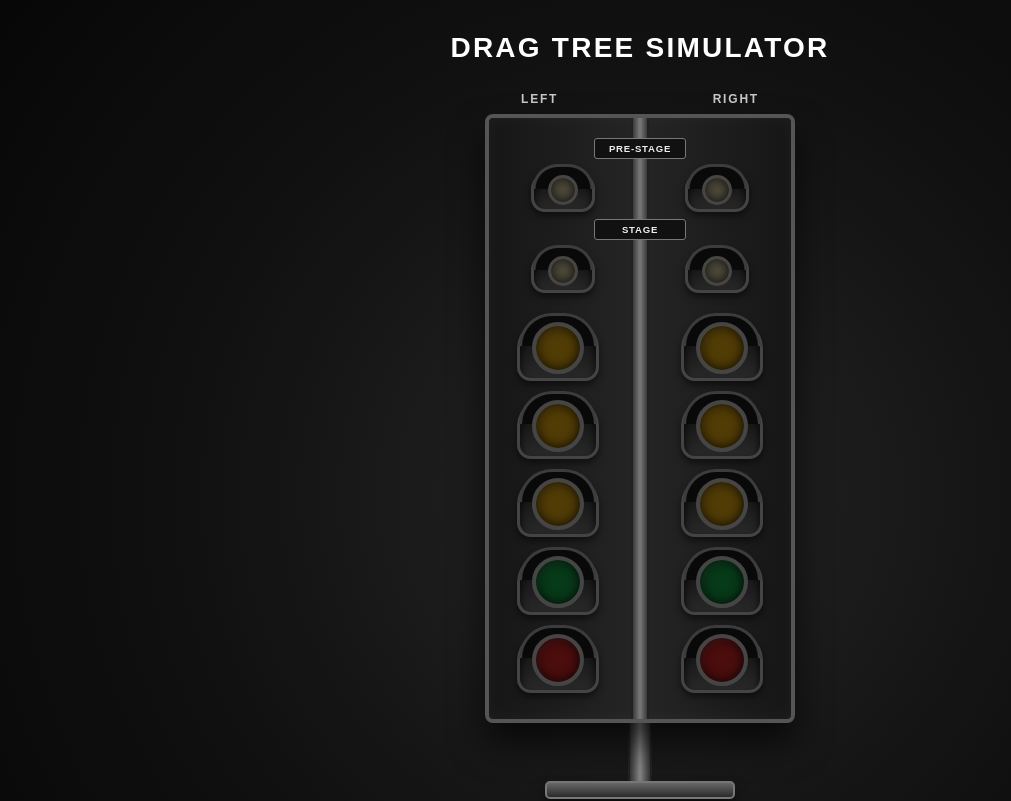
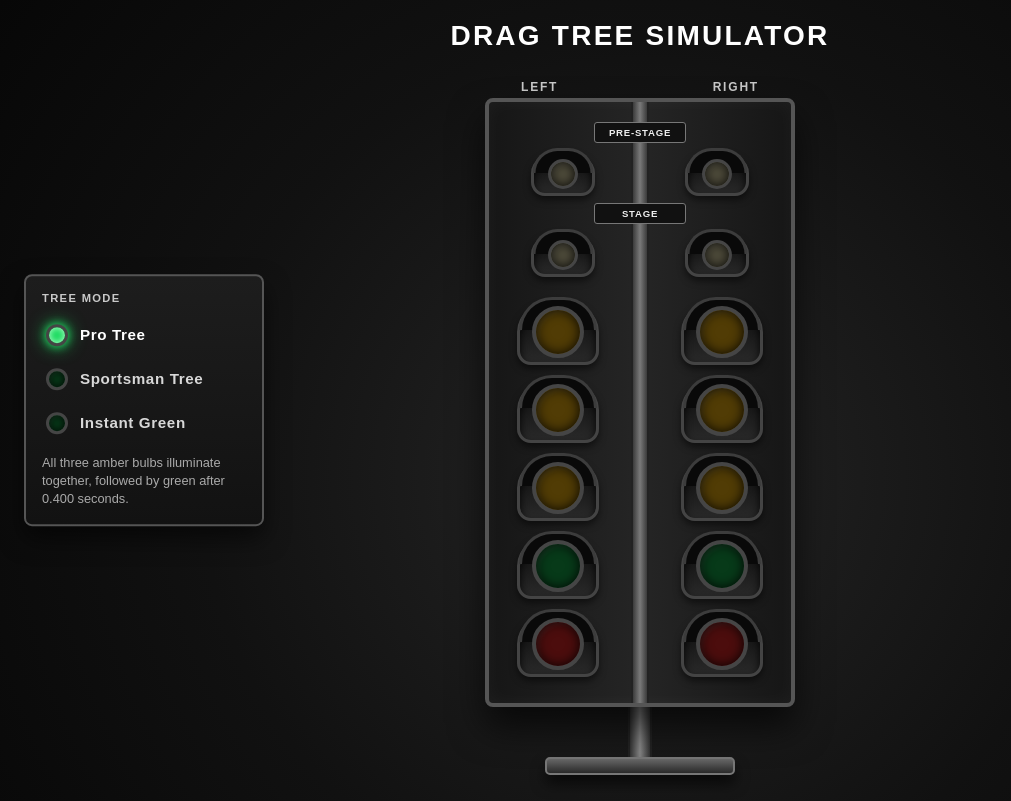
Before and after one commit to Christopher-Holland/drag-tree, a React (Vite) app: page / in a window 1280 px wide. Shown: the top 801 px of the page, without its empty margins (0-1011 px from the left). Built offline with nearby package versions, Linux system fonts and the light colour scheme.

Commit message:
feat: now able to switch between tree styles (pro, sport, instant). spacebar now acts as a 'trans-brake'

```diff
--- a/src/App.tsx
+++ b/src/App.tsx
@@ -1,5 +1,10 @@
 import { useEffect, useRef, useState } from "react";
 import Tree from "./components/Tree";
+import TreeModeSelect from "./components/Settings/treeMode";
+import {
+  treeModes,
+  type TreeMode,
+} from "./config/treeModes";
 
 type RaceState =
   | "idle"
@@ -11,13 +16,23 @@ type RaceState =
   | "red-light";
 
 function App() {
-  const [raceState, setRaceState] = useState<RaceState>("idle");
+  const [raceState, setRaceState] =
+    useState<RaceState>("idle");
+
   const [amberIndex, setAmberIndex] = useState(0);
-  const [reactionTime, setReactionTime] = useState<number | null>(null);
+  const [reactionTime, setReactionTime] =
+    useState<number | null>(null);
+
+  const [treeMode, setTreeMode] =
+    useState<TreeMode>("pro");
 
   const greenTimeRef = useRef<number | null>(null);
-  const scheduledGreenTimeRef = useRef<number | null>(null);
+  const scheduledGreenTimeRef =
+    useRef<number | null>(null);
+
   const timersRef = useRef<number[]>([]);
+
+  const mode = treeModes[treeMode];
 
   const preStageLit = raceState !== "idle";
 
@@ -29,7 +44,8 @@ function App() {
     raceState === "red-light";
 
   const greenLit =
-    raceState === "green" || raceState === "finished";
+    raceState === "green" ||
+    raceState === "finished";
 
   const redLit = raceState === "red-light";
 
@@ -52,55 +68,89 @@ function App() {
     setRaceState("idle");
   }
 
+  function turnGreen() {
+    greenTimeRef.current = performance.now();
+
+    setAmberIndex(0);
+    setRaceState("green");
+  }
+
   function startCountdown() {
     setRaceState("staged");
 
-    const starterDelay = 1000 + Math.random() * 2000;
+    const starterDelay =
+      1000 + Math.random() * 2000;
 
     scheduledGreenTimeRef.current =
-      performance.now() + starterDelay + 1500;
+      performance.now() +
+      starterDelay +
+      mode.greenDelayMs;
 
     const startTimer = window.setTimeout(() => {
-      setRaceState("countdown");
-      setAmberIndex(1);
+      /*
+       * PRO TREE
+       *
+       * All three ambers illuminate together.
+       */
+      if (mode.amberStyle === "simultaneous") {
+        setRaceState("countdown");
+        setAmberIndex(3);
 
-      const secondAmberTimer = window.setTimeout(() => {
-        setAmberIndex(2);
-      }, 500);
+        const greenTimer = window.setTimeout(
+          turnGreen,
+          mode.greenDelayMs,
+        );
 
-      const thirdAmberTimer = window.setTimeout(() => {
-        setAmberIndex(3);
-      }, 1000);
+        timersRef.current.push(greenTimer);
+        return;
+      }
 
-      const greenTimer = window.setTimeout(() => {
-        greenTimeRef.current = performance.now();
+      /*
+       * SPORTSMAN TREE
+       *
+       * Ambers illuminate one at a time.
+       */
+      if (mode.amberStyle === "sequential") {
+        setRaceState("countdown");
+        setAmberIndex(1);
 
-        setAmberIndex(0);
-        setRaceState("green");
-      }, 1500);
+        const secondAmberTimer = window.setTimeout(
+          () => {
+            setAmberIndex(2);
+          },
+          mode.amberIntervalMs,
+        );
 
-      timersRef.current.push(
-        secondAmberTimer,
-        thirdAmberTimer,
-        greenTimer,
-      );
+        const thirdAmberTimer = window.setTimeout(
+          () => {
+            setAmberIndex(3);
+          },
+          mode.amberIntervalMs * 2,
+        );
+
+        const greenTimer = window.setTimeout(
+          turnGreen,
+          mode.greenDelayMs,
+        );
+
+        timersRef.current.push(
+          secondAmberTimer,
+          thirdAmberTimer,
+          greenTimer,
+        );
+
+        return;
+      }
+
+      /*
+       * INSTANT GREEN
+       *
+       * Starter delay finishes and green comes on.
+       */
+      turnGreen();
     }, starterDelay);
 
     timersRef.current.push(startTimer);
-  }
-
-  function handleStageButton() {
-    if (raceState === "idle") {
-      setRaceState("pre-staged");
-      return;
-    }
-
-    if (raceState === "pre-staged") {
-      startCountdown();
-      return;
-    }
-
-    resetRace();
   }
 
   function handleLaunch() {
@@ -111,15 +161,34 @@ function App() {
       raceState === "countdown"
     ) {
       clearTimers();
+      setAmberIndex(0);
 
-      if (scheduledGreenTimeRef.current !== null) {
+      if (
+        scheduledGreenTimeRef.current !== null
+      ) {
+        /*
+         * Round to the nearest thousandth so a
+         * displayed 0.000 counts as a perfect light.
+         */
         const result =
-          launchTime - scheduledGreenTimeRef.current;
+          Math.round(
+            launchTime -
+              scheduledGreenTimeRef.current,
+          );
 
         setReactionTime(result);
+
+        if (result < 0) {
+          setRaceState("red-light");
+        } else {
+          greenTimeRef.current =
+            scheduledGreenTimeRef.current;
+          setRaceState("finished");
+        }
+
+        return;
       }
 
-      setAmberIndex(0);
       setRaceState("red-light");
       return;
     }
@@ -128,30 +197,90 @@ function App() {
       raceState === "green" &&
       greenTimeRef.current !== null
     ) {
-      const result =
-        launchTime - greenTimeRef.current;
+      const result = Math.round(
+        launchTime - greenTimeRef.current,
+      );
 
       setReactionTime(result);
       setRaceState("finished");
     }
   }
 
+  /*
+   * SPACEBAR CONTROLS
+   *
+   * First press:
+   *   Pre-stage
+   *
+   * Second press:
+   *   Stage and hold the transbrake
+   *
+   * Release:
+   *   Launch
+   */
   useEffect(() => {
     function handleKeyDown(event: KeyboardEvent) {
-      if (event.code !== "Space" || event.repeat) {
+      if (
+        event.code !== "Space" ||
+        event.repeat
+      ) {
         return;
       }
 
       event.preventDefault();
-      handleLaunch();
+
+      if (raceState === "idle") {
+        setRaceState("pre-staged");
+        return;
+      }
+
+      if (raceState === "pre-staged") {
+        startCountdown();
+      }
     }
 
-    window.addEventListener("keydown", handleKeyDown);
+    function handleKeyUp(event: KeyboardEvent) {
+      if (event.code !== "Space") {
+        return;
+      }
+
+      event.preventDefault();
+
+      /*
+       * Releasing the first pre-stage press
+       * shouldn't launch the car.
+       */
+      if (
+        raceState === "staged" ||
+        raceState === "countdown" ||
+        raceState === "green"
+      ) {
+        handleLaunch();
+      }
+    }
+
+    window.addEventListener(
+      "keydown",
+      handleKeyDown,
+    );
+
+    window.addEventListener(
+      "keyup",
+      handleKeyUp,
+    );
 
     return () => {
-      window.removeEventListener("keydown", handleKeyDown);
+      window.removeEventListener(
+        "keydown",
+        handleKeyDown,
+      );
+
+      window.removeEventListener(
+        "keyup",
+        handleKeyUp,
+      );
     };
-  }, [raceState]);
+  }, [raceState, mode]);
 
   useEffect(() => {
     return () => {
@@ -171,17 +300,40 @@ function App() {
     return "Reset";
   }
 
-  function getStatusMessage() {
+  function handleStageButton() {
     if (raceState === "idle") {
-      return "Click Pre-Stage to begin.";
+      setRaceState("pre-staged");
+      return;
     }
 
     if (raceState === "pre-staged") {
-      return "Move into the stage beam.";
+      startCountdown();
+      return;
+    }
+
+    resetRace();
+  }
+
+  function handleTreeModeChange(mode: TreeMode) {
+    if (mode === treeMode) {
+      return;
+    }
+
+    resetRace();
+    setTreeMode(mode);
+  }
+
+  function getStatusMessage() {
+    if (raceState === "idle") {
+      return "Press Space to pre-stage.";
+    }
+
+    if (raceState === "pre-staged") {
+      return "Press and hold Space to stage.";
     }
 
     if (raceState === "staged") {
-      return "Hold steady...";
+      return "Hold the transbrake...";
     }
 
     if (raceState === "countdown") {
@@ -196,14 +348,18 @@ function App() {
       raceState === "red-light" &&
       reactionTime !== null
     ) {
-      return `RED LIGHT: ${(reactionTime / 1000).toFixed(3)}`;
+      return `RED LIGHT: ${(
+        reactionTime / 1000
+      ).toFixed(3)}`;
     }
 
     if (
       raceState === "finished" &&
       reactionTime !== null
     ) {
-      return `Reaction time: ${(reactionTime / 1000).toFixed(3)} seconds`;
+      return `Reaction time: ${(
+        reactionTime / 1000
+      ).toFixed(3)} seconds`;
     }
 
     return "";
@@ -211,6 +367,16 @@ function App() {
 
   return (
     <main className="app">
+      <TreeModeSelect
+        value={treeMode}
+        onChange={handleTreeModeChange}
+        disabled={
+          raceState === "staged" ||
+          raceState === "countdown" ||
+          raceState === "green"
+        }
+      />
+
       <h1>Drag Tree Simulator</h1>
 
       <Tree
@@ -224,14 +390,17 @@ function App() {
       <section className="race-controls">
         <p
           className={`race-status ${
-            raceState === "red-light" ? "red-text" : ""
+            raceState === "red-light"
+              ? "red-text"
+              : ""
           }`}
         >
           {getStatusMessage()}
         </p>
 
         <p className="launch-instruction">
-          Press the spacebar to launch.
+          Press Space to pre-stage. Press and
+          hold Space to stage. Release to launch.
         </p>
 
         <button
--- /dev/null
+++ b/src/components/Settings/treeMode.tsx
@@ -0,0 +1,68 @@
+import {
+  treeModes,
+  type TreeMode,
+} from "../../config/treeModes";
+
+type TreeModeSelectProps = {
+  value: TreeMode;
+  onChange: (mode: TreeMode) => void;
+  disabled?: boolean;
+};
+
+function TreeModeSelect({
+  value,
+  onChange,
+  disabled = false,
+}: TreeModeSelectProps) {
+  const selected = treeModes[value];
+
+  return (
+    <aside className="tree-mode-panel">
+      <p className="tree-mode-label">Tree Mode</p>
+
+      <div
+        className="tree-mode-options"
+        role="radiogroup"
+        aria-label="Tree mode"
+      >
+        {(
+          Object.values(treeModes) as Array<
+            (typeof treeModes)[TreeMode]
+          >
+        ).map((mode) => {
+          const isSelected = mode.id === value;
+
+          return (
+            <button
+              key={mode.id}
+              type="button"
+              role="radio"
+              aria-checked={isSelected}
+              className={`tree-mode-option ${
+                isSelected ? "selected" : ""
+              }`}
+              disabled={disabled}
+              onClick={() => onChange(mode.id)}
+            >
+              <span
+                className={`tree-mode-bulb ${
+                  isSelected ? "lit" : ""
+                }`}
+                aria-hidden="true"
+              />
+              <span className="tree-mode-option-name">
+                {mode.name}
+              </span>
+            </button>
+          );
+        })}
+      </div>
+
+      <p className="tree-mode-description">
+        {selected.description}
+      </p>
+    </aside>
+  );
+}
+
+export default TreeModeSelect;
--- /dev/null
+++ b/src/config/treeModes.ts
@@ -0,0 +1,42 @@
+export type TreeMode = "pro" | "sportsman" | "instant";
+
+export interface TreeModeConfig {
+  id: TreeMode;
+  name: string;
+  description: string;
+  amberStyle: "simultaneous" | "sequential" | "none";
+  amberIntervalMs: number;
+  greenDelayMs: number;
+}
+
+export const treeModes: Record<TreeMode, TreeModeConfig> = {
+  pro: {
+    id: "pro",
+    name: "Pro Tree",
+    description:
+      "All three amber bulbs illuminate together, followed by green after 0.400 seconds.",
+    amberStyle: "simultaneous",
+    amberIntervalMs: 0,
+    greenDelayMs: 400,
+  },
+
+  sportsman: {
+    id: "sportsman",
+    name: "Sportsman Tree",
+    description:
+      "Amber bulbs illuminate sequentially every 0.500 seconds before green.",
+    amberStyle: "sequential",
+    amberIntervalMs: 500,
+    greenDelayMs: 1500,
+  },
+
+  instant: {
+    id: "instant",
+    name: "Instant Green",
+    description:
+      "No amber countdown. Green illuminates immediately after the starter delay.",
+    amberStyle: "none",
+    amberIntervalMs: 0,
+    greenDelayMs: 0,
+  },
+};
--- a/src/index.css
+++ b/src/index.css
@@ -36,7 +36,7 @@ button {
   align-items: center;
 
   gap: 28px;
-  padding: 32px 16px;
+  padding: 20px 12px;
 }
 
 .app h1 {
@@ -61,7 +61,7 @@ button {
   display: flex;
   justify-content: space-between;
 
-  padding: 0 36px 8px;
+  padding: 0 36px 4px;
 
   color: #c9c9c9;
   font-size: 0.75rem;
@@ -340,7 +340,7 @@ button {
 
 .base-post {
   width: 24px;
-  height: 58px;
+  height: 50px;
 
   background: linear-gradient(
     90deg,
@@ -371,7 +371,7 @@ button {
 
 button {
   min-width: 150px;
-  padding: 12px 24px;
+  padding: 8px 16px;
 
   border: 2px solid #777;
   border-radius: 6px;
@@ -399,23 +399,124 @@ button:active {
 }
 
 /* ==========================
-   Mobile
+   Tree Mode Selection
 ========================== */
 
-@media (max-width: 420px) {
-  .tree {
-    width: 285px;
-    padding-left: 22px;
-    padding-right: 22px;
-  }
+.tree-mode-panel {
+  position: fixed;
+  top: 50%;
+  left: 24px;
 
-  .tree-header {
-    width: 285px;
-  }
+  width: min(240px, calc(100vw - 48px));
 
-  .bulb-housing {
-    width: 74px;
-  }
+  display: flex;
+  flex-direction: column;
+  gap: 14px;
+
+  padding: 16px;
+
+  background: linear-gradient(180deg, #1d1d1d, #121212);
+  border: 2px solid #555;
+  border-radius: 8px;
+
+  box-shadow: 0 12px 24px rgba(0, 0, 0, 0.55);
+
+  transform: translateY(-50%);
+}
+
+.tree-mode-label {
+  color: #c9c9c9;
+  font-size: 0.7rem;
+  font-weight: 700;
+  letter-spacing: 0.12em;
+  text-transform: uppercase;
+}
+
+.tree-mode-options {
+  display: flex;
+  flex-direction: column;
+  gap: 10px;
+}
+
+.tree-mode-option {
+  min-width: 0;
+  width: 100%;
+  padding: 6px 4px;
+
+  display: flex;
+  align-items: center;
+  gap: 12px;
+
+  border: none;
+  border-radius: 0;
+  background: transparent;
+  box-shadow: none;
+
+  color: #d8d8d8;
+  font-size: 0.95rem;
+  font-weight: 700;
+  letter-spacing: 0.04em;
+  text-align: left;
+  text-transform: none;
+
+  cursor: pointer;
+}
+
+.tree-mode-option:hover {
+  background: transparent;
+  color: #fff;
+}
+
+.tree-mode-option:active {
+  transform: none;
+  box-shadow: none;
+}
+
+.tree-mode-option:disabled {
+  cursor: not-allowed;
+  opacity: 0.55;
+}
+
+.tree-mode-option.selected {
+  color: #fff;
+}
+
+.tree-mode-bulb {
+  width: 22px;
+  height: 22px;
+  flex-shrink: 0;
+
+  border: 3px solid #454545;
+  border-radius: 50%;
+
+  background: #073a19;
+
+  box-shadow:
+    inset 0 0 8px rgba(0, 0, 0, 0.9),
+    inset 2px 2px 3px rgba(255, 255, 255, 0.06);
+
+  transition:
+    background 0.08s ease,
+    box-shadow 0.08s ease;
+}
+
+.tree-mode-bulb.lit {
+  background: #20dc63;
+
+  box-shadow:
+    inset 0 0 6px #bcffd1,
+    0 0 8px #20dc63,
+    0 0 18px rgba(32, 220, 99, 0.9);
+}
+
+.tree-mode-option-name {
+  line-height: 1.2;
+}
+
+.tree-mode-description {
+  color: #aaa;
+  font-size: 0.8rem;
+  line-height: 1.4;
 }
 
 /* ==========================
@@ -449,3 +550,33 @@ button:active {
   color: #ff4848;
   text-shadow: 0 0 10px rgba(255, 40, 40, 0.75);
 }
+
+/* ==========================
+   Mobile
+========================== */
+
+@media (max-width: 900px) {
+  .tree-mode-panel {
+    position: static;
+    top: auto;
+    left: auto;
+    width: min(310px, 100%);
+    transform: none;
+  }
+}
+
+@media (max-width: 420px) {
+  .tree {
+    width: 285px;
+    padding-left: 22px;
+    padding-right: 22px;
+  }
+
+  .tree-header {
+    width: 285px;
+  }
+
+  .bulb-housing {
+    width: 74px;
+  }
+}
```
Also changed, not shown: src/components/Tree/index.tsx (+6 -6 lines).
